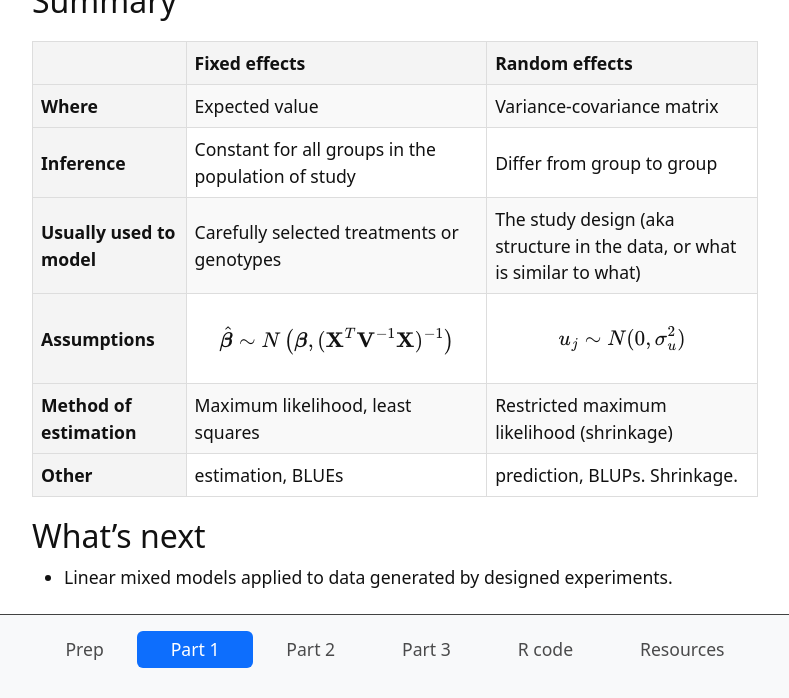
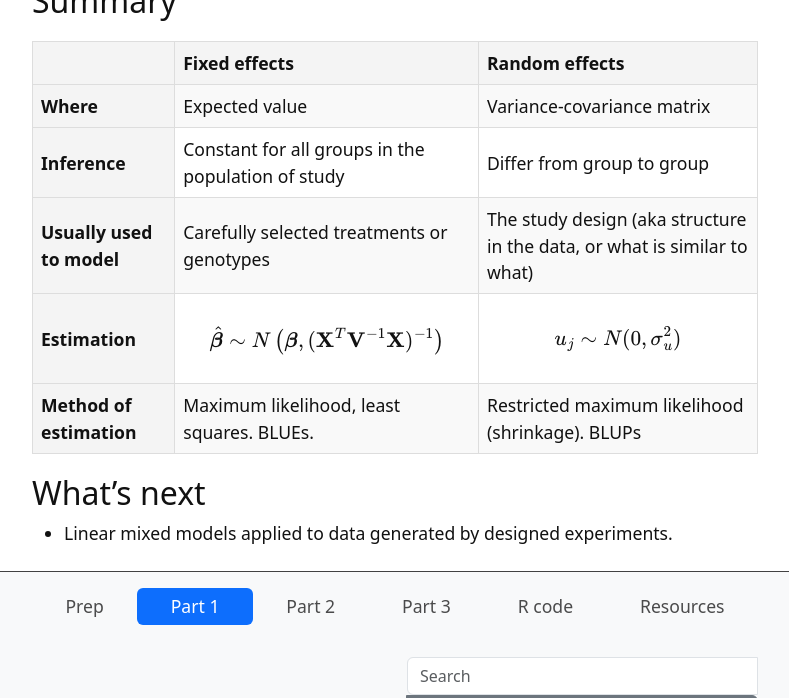
Before and after one commit to k-state-id3a/mixed-models-fall25, a Jekyll site: the page built from content/1-intro.md, in a window 1280 px wide and 900 px high, scrolled down 19000 px, cut to the strip 0-698 px from the top of the window. Shown: the whole strip, without its empty margins (245-1034 px from the left). Built offline with Jekyll 4.4.1, drawn with Linux system fonts in a browser that asks for light colours; formulas are drawn with MathJax 3; some of the changed text lies outside the part shown.

Commit message:
restructuring

```diff
--- a/content/1-intro.md
+++ b/content/1-intro.md
@@ -819,19 +819,14 @@
         <td>The study design (aka structure in the data, or what is similar to what)</td>
     </tr>
     <tr>
-        <th>Assumptions</th>
+        <th>Estimation</th>
         <td>$$\hat{\boldsymbol{\beta}} \sim N \left( \boldsymbol{\beta}, (\mathbf{X}^T \mathbf{V}^{-1} \mathbf{X})^{-1} \right) $$</td>
         <td>$$u_j \sim N(0, \sigma^2_u)$$</td>
     </tr>
     <tr>
         <th>Method of estimation</th>
-        <td>Maximum likelihood, least squares</td>
-        <td>Restricted maximum likelihood (shrinkage)</td>
-    </tr>
-    <tr>
-        <th>Other</th>
-        <td>estimation, BLUEs</td>
-        <td>prediction, BLUPs. Shrinkage.</td>
+        <td>Maximum likelihood, least squares. BLUEs.</td>
+        <td>Restricted maximum likelihood (shrinkage). BLUPs</td>
     </tr>
 </table>
 </body>
```
Also changed, not shown: other parts of content/1-intro.md (+1 -1 lines), content/2-lesson.md (+10 -5 lines).
